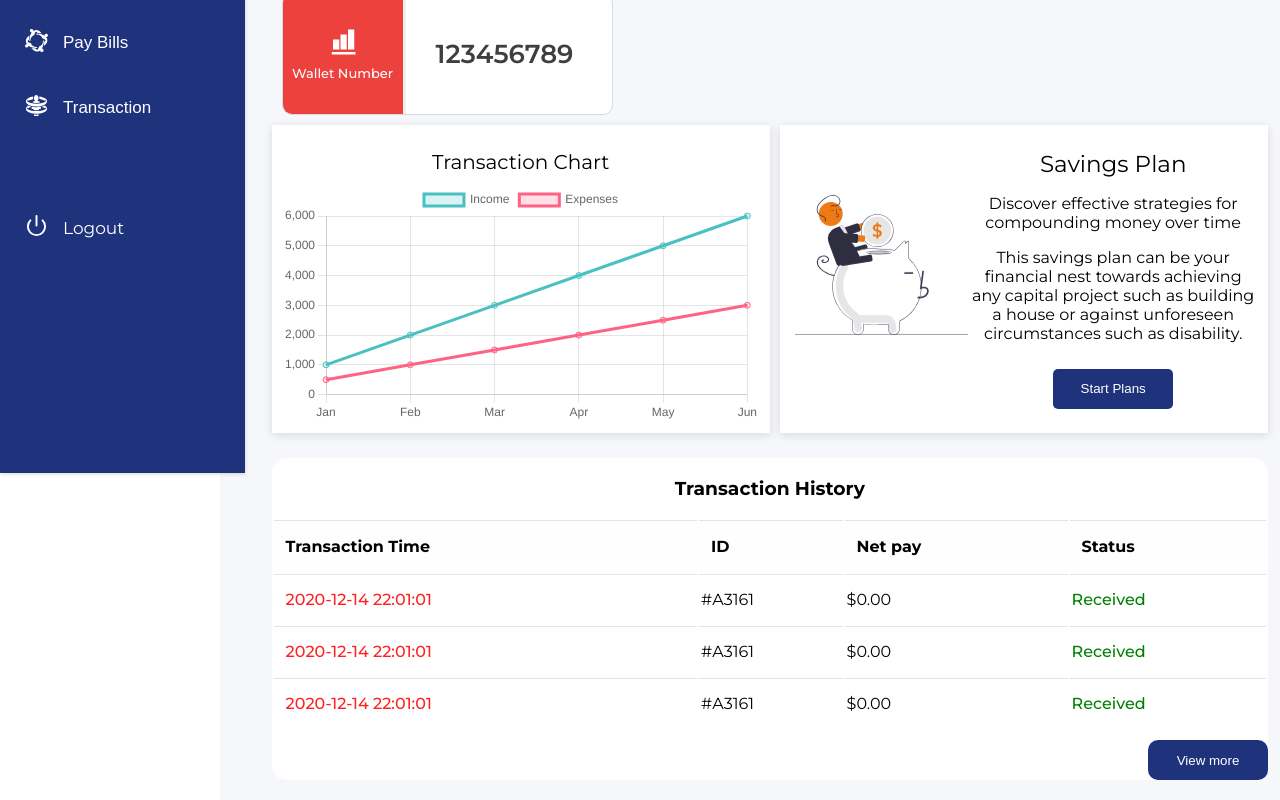
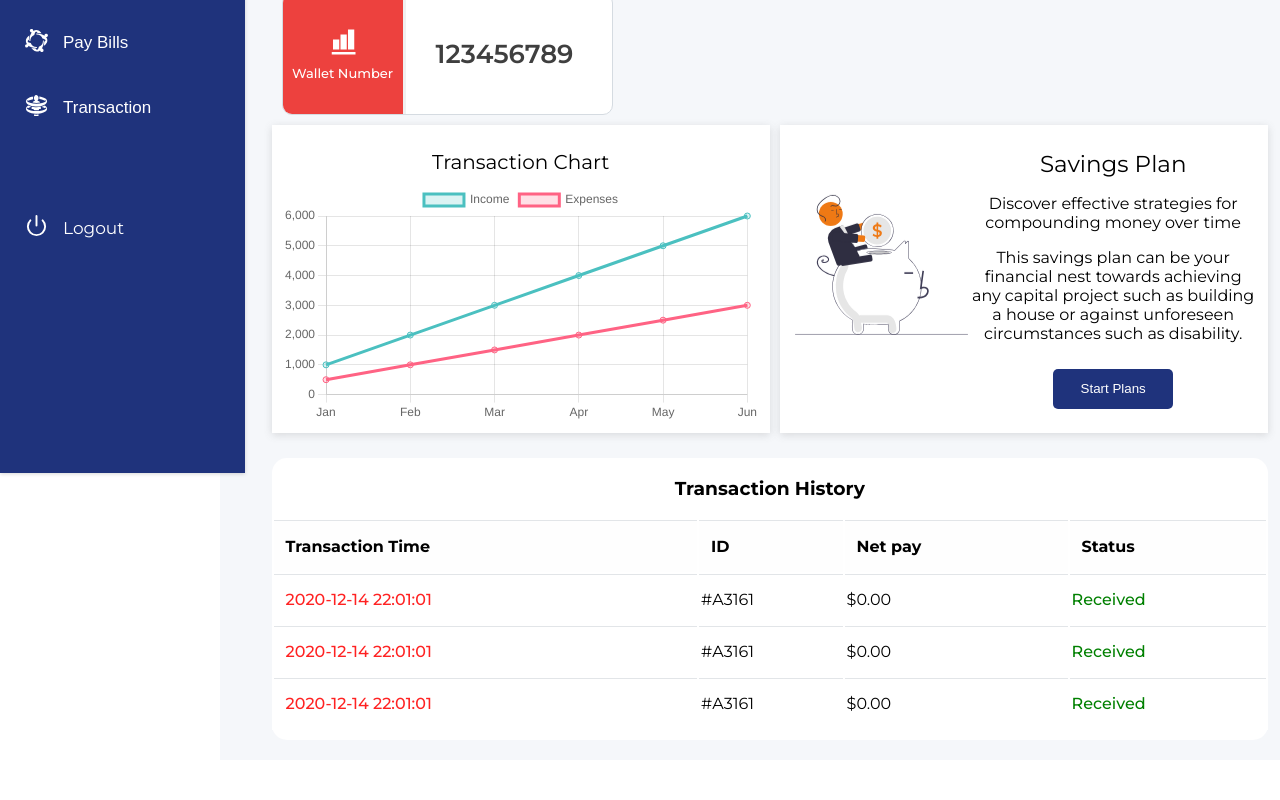
Before and after one commit to OgbuEsther/Easy_HR_FE2, a React (Create React App) app: page /staffdashboard in a window 1280 px wide. Shown: the part 327-1127 px from the top of the page. After the commit the page ends 1087 px from the top, so only its background shows below. Built offline with nearby package versions, Linux system fonts and the light colour scheme.

Commit message:
conflict

```diff
--- a/src/pages/StaffTransaction/StaffTransactionhome.tsx
+++ b/src/pages/StaffTransaction/StaffTransactionhome.tsx
@@ -95,7 +95,7 @@ const StaffTransactionhome = () => {
 
       </Table>
       <Buttonhold>
-        <Button>View more</Button>
+
       </Buttonhold>
     </Container>
   )
```
